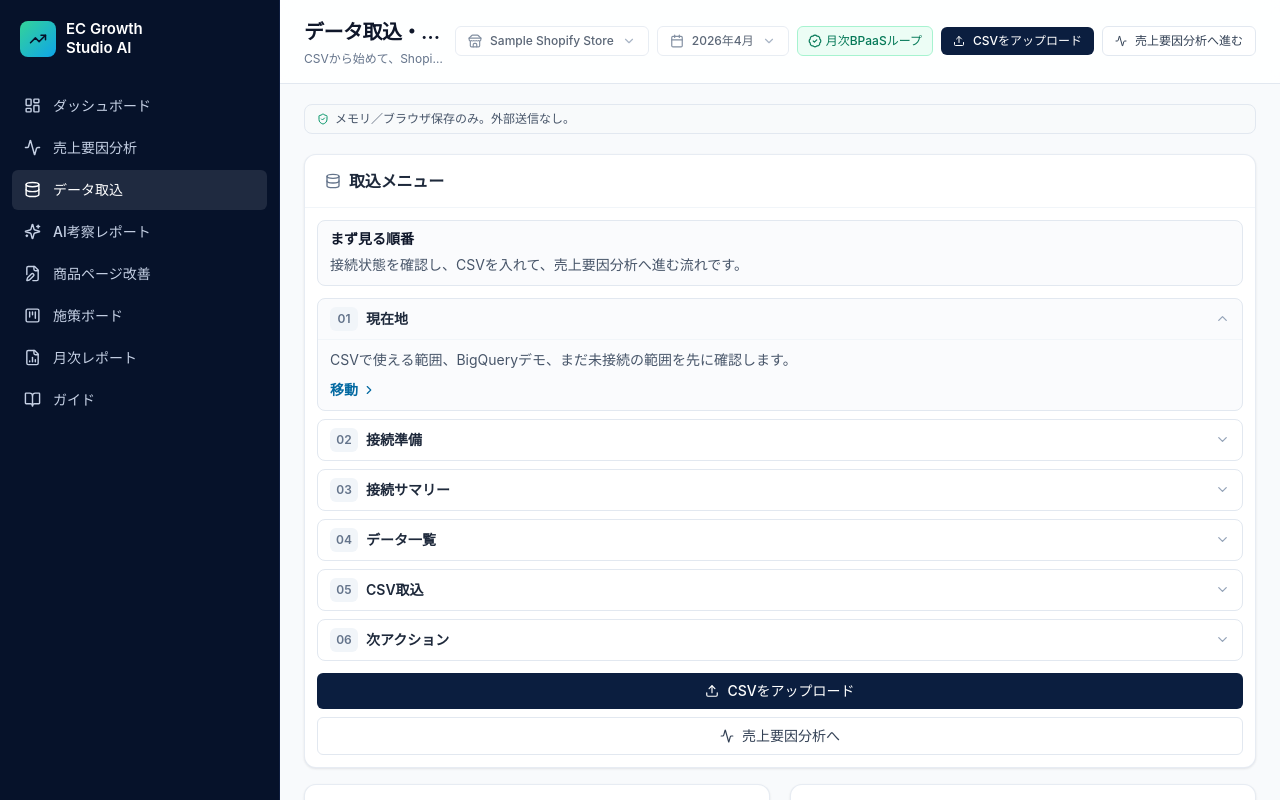
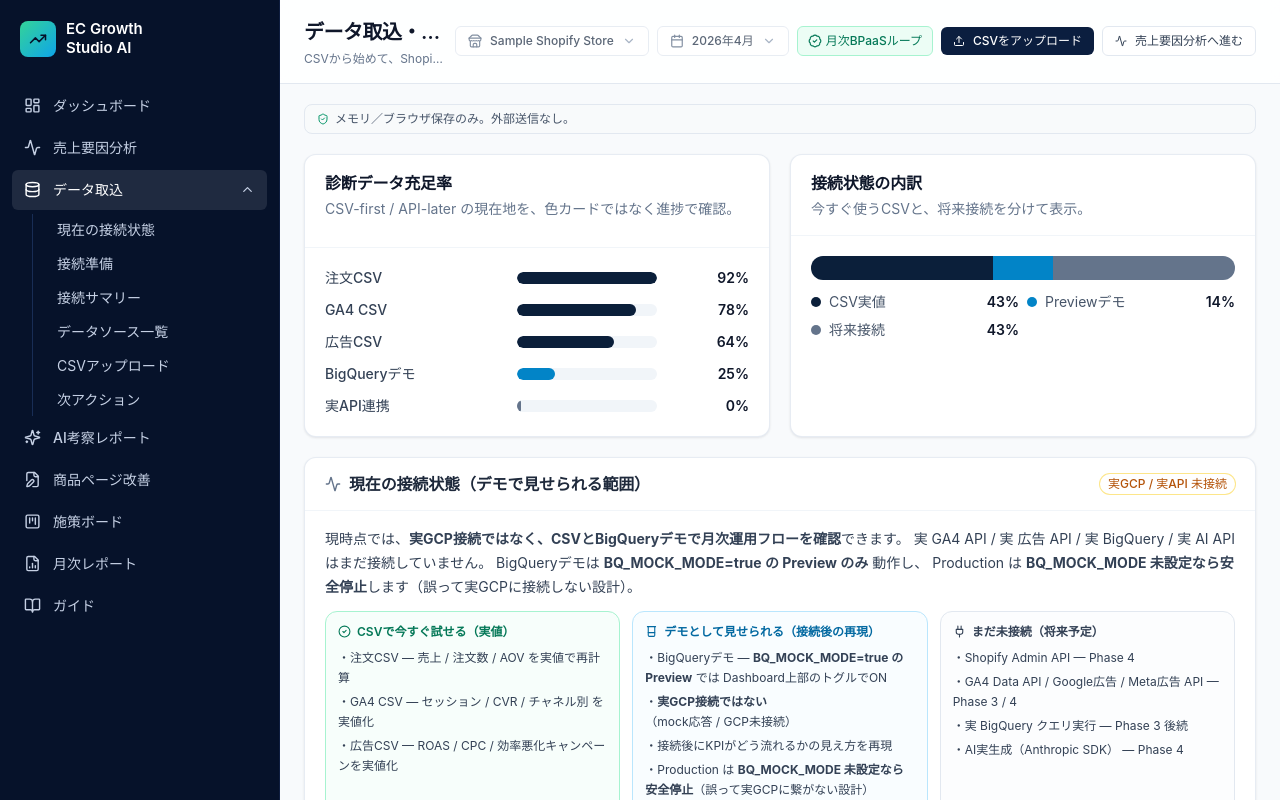
Before and after one commit to kazushi-tech/ec-growth-studio-ai, a React (Vite) app: page /app/data-import in a window 1280 px wide. Shown: the top 800 px of the page. Built offline with nearby package versions, Linux system fonts and the light colour scheme.

Commit message:
fix(sidebar): move data import sections into nav

```diff
--- a/src/components/layout/AppLayout.tsx
+++ b/src/components/layout/AppLayout.tsx
@@ -1,4 +1,4 @@
-import { useState } from "react";
+import { useEffect, useState } from "react";
 import { Outlet, useLocation } from "react-router-dom";
 import Sidebar from "./Sidebar";
 import MobileNav from "./MobileNav";
@@ -10,6 +10,17 @@ export default function AppLayout() {
 
   // ルートが変わったらドロワーは閉じる
   const close = () => setOpen(false);
+
+  useEffect(() => {
+    if (!location.hash) return;
+    const id = decodeURIComponent(location.hash.slice(1));
+    window.requestAnimationFrame(() => {
+      document.getElementById(id)?.scrollIntoView({
+        block: "start",
+        behavior: "smooth",
+      });
+    });
+  }, [location.hash, location.pathname]);
 
   return (
     <MobileNavContext.Provider value={{ open, setOpen }}>
--- a/src/components/layout/Sidebar.tsx
+++ b/src/components/layout/Sidebar.tsx
@@ -1,5 +1,5 @@
 import { useEffect, useRef, useState } from "react";
-import { NavLink } from "react-router-dom";
+import { Link, NavLink, useLocation } from "react-router-dom";
 import {
   LayoutDashboard,
   Database,
@@ -11,6 +11,7 @@ import {
   TrendingUp,
   Activity,
   BookOpen,
+  ChevronDown,
   type LucideIcon,
 } from "lucide-react";
 import {
@@ -26,6 +27,10 @@ type NavItem = {
   to: string;
   icon: LucideIcon;
   end?: boolean;
+  children?: {
+    label: string;
+    to: string;
+  }[];
 };
 
 // MVPで実装済みの7画面のみを Sidebar に出す。
@@ -35,7 +40,19 @@ type NavItem = {
 const navItems: NavItem[] = [
   { label: "ダッシュボード", to: "/app", icon: LayoutDashboard, end: true },
   { label: "売上要因分析", to: "/app/revenue-analysis", icon: Activity },
-  { label: "データ取込", to: "/app/data-import", icon: Database },
+  {
+    label: "データ取込",
+    to: "/app/data-import",
+    icon: Database,
+    children: [
+      { label: "現在の接続状態", to: "/app/data-import#data-import-current" },
+      { label: "接続準備", to: "/app/data-import#data-import-readiness" },
+      { label: "接続サマリー", to: "/app/data-import#data-import-summary" },
+      { label: "データソース一覧", to: "/app/data-import#data-import-sources" },
+      { label: "CSVアップロード", to: "/app/data-import#data-import-upload" },
+      { label: "次アクション", to: "/app/data-import#data-import-actions" },
+    ],
+  },
   { label: "AI考察レポート", to: "/app/ai-report", icon: Sparkles },
   { label: "商品ページ改善", to: "/app/product-page", icon: FileEdit },
   { label: "施策ボード", to: "/app/action-board", icon: KanbanSquare },
@@ -143,6 +160,13 @@ export default function Sidebar({ onNavigate }: Props) {
 }
 
 export function SidebarBody({ onNavigate }: Props) {
+  const location = useLocation();
+  const [openItems, setOpenItems] = useState<Record<string, boolean>>({});
+
+  const current = `${location.pathname}${location.hash}`;
+  const isPathActive = (item: NavItem) =>
+    item.end ? location.pathname === item.to : location.pathname.startsWith(item.to);
+
   return (
     <div className="flex h-full flex-col">
       <NavLink
@@ -161,20 +185,74 @@ export function SidebarBody({ onNavigate }: Props) {
       </NavLink>
 
       <nav aria-label="主要画面" className="flex-1 space-y-0.5 px-3 pt-2">
-        {navItems.map(({ label, to, icon: Icon, end }) => (
-          <NavLink
-            key={to}
-            to={to}
-            end={end}
-            onClick={onNavigate}
-            className={({ isActive }) =>
-              `nav-item ${isActive ? "nav-item-active" : ""}`
-            }
-          >
-            <Icon size={17} aria-hidden="true" />
-            <span>{label}</span>
-          </NavLink>
-        ))}
+        {navItems.map((item) => {
+          const Icon = item.icon;
+          const isActive = isPathActive(item);
+          const isOpen = openItems[item.to] ?? isActive;
+          return (
+            <div key={item.to}>
+              <div
+                className={`group flex items-center rounded-md transition-colors ${
+                  isActive
+                    ? "bg-white/10 text-white"
+                    : "text-navy-200 hover:bg-navy-800/70 hover:text-white"
+                }`}
+              >
+                <NavLink
+                  to={item.to}
+                  end={item.end}
+                  onClick={onNavigate}
+                  className="flex min-w-0 flex-1 items-center gap-3 px-3 py-2.5 text-sm font-medium"
+                >
+                  <Icon size={17} aria-hidden="true" />
+                  <span className="truncate">{item.label}</span>
+                </NavLink>
+                {item.children ? (
+                  <button
+                    type="button"
+                    aria-label={`${item.label} の項目を開閉`}
+                    aria-expanded={isOpen}
+                    onClick={() =>
+                      setOpenItems((prev) => ({
+                        ...prev,
+                        [item.to]: !(prev[item.to] ?? isActive),
+                      }))
+                    }
+                    className="mr-1 inline-flex h-8 w-8 shrink-0 items-center justify-center rounded-md text-navy-200 hover:bg-navy-700/70 hover:text-white"
+                  >
+                    <ChevronDown
+                      size={15}
+                      aria-hidden="true"
+                      className={`transition-transform ${isOpen ? "rotate-180" : ""}`}
+                    />
+                  </button>
+                ) : null}
+              </div>
+
+              {item.children && isOpen ? (
+                <div className="mt-1 space-y-0.5 border-l border-navy-700/80 pl-3 ml-5">
+                  {item.children.map((child) => {
+                    const childActive = current === child.to;
+                    return (
+                      <Link
+                        key={child.to}
+                        to={child.to}
+                        onClick={onNavigate}
+                        className={`block rounded-md px-3 py-1.5 text-sm transition-colors ${
+                          childActive
+                            ? "bg-sky-400/15 text-sky-100"
+                            : "text-navy-200 hover:bg-navy-800/70 hover:text-white"
+                        }`}
+                      >
+                        {child.label}
+                      </Link>
+                    );
+                  })}
+                </div>
+              ) : null}
+            </div>
+          );
+        })}
       </nav>
 
       <div className="space-y-3 border-t border-navy-800/80 p-4">
--- a/src/pages/DataImport.tsx
+++ b/src/pages/DataImport.tsx
@@ -1,4 +1,4 @@
-import { useRef, useState, type ReactNode } from "react";
+import { useRef, useState } from "react";
 import { Link } from "react-router-dom";
 import {
   Upload,
@@ -7,7 +7,6 @@ import {
   CheckCircle2,
   AlertTriangle,
   Cloud,
-  ChevronDown,
   ChevronRight,
   Plug,
   Beaker,
@@ -164,10 +163,6 @@ export default function DataImport() {
           メモリ／ブラウザ保存のみ。外部送信なし。
         </div>
 
-        <div className="grid gap-4 min-[1400px]:grid-cols-[15rem_minmax(0,1fr)]">
-          <DataImportLeftRail triggerSelect={triggerSelect} csvMode={csvMode} />
-
-          <div className="min-w-0 space-y-5">
         <div className="grid gap-5 lg:grid-cols-[minmax(0,1fr)_minmax(0,1fr)]">
           <ChartFrame
             title="診断データ充足率"
@@ -1754,147 +1749,8 @@ export default function DataImport() {
             <Download size={14} /> データテンプレートを取得
           </a>
         </div>
-          </div>
-        </div>
       </div>
     </>
-  );
-}
-
-function DataImportLeftRail({
-  triggerSelect,
-  csvMode,
-}: {
-  triggerSelect: () => void;
-  csvMode: CsvMode;
-}) {
-  const modeLabel =
-    csvMode === "ga4" ? "GA4 CSV" : csvMode === "ads" ? "広告CSV" : "注文CSV";
-
-  return (
-    <aside className="min-w-0 min-[1400px]:sticky min-[1400px]:top-24 min-[1400px]:self-start">
-      <SectionCard
-        title="取込メニュー"
-        icon={<Database size={16} />}
-        bodyClassName="!px-3 !py-3"
-      >
-        <div className="rounded-lg border border-slate-200 bg-slate-50/70 px-3 py-2">
-          <div className="text-sm font-semibold text-slate-900">
-            まず見る順番
-          </div>
-          <p className="mt-1 text-sm leading-6 text-slate-600">
-            接続状態を確認し、CSVを入れて、売上要因分析へ進む流れです。
-          </p>
-        </div>
-
-        <div className="mt-3 space-y-2">
-          <DataImportNavGroup
-            eyebrow="01"
-            title="現在地"
-            href="#data-import-current"
-            defaultOpen
-          >
-            CSVで使える範囲、BigQueryデモ、まだ未接続の範囲を先に確認します。
-          </DataImportNavGroup>
-          <DataImportNavGroup
-            eyebrow="02"
-            title="接続準備"
-            href="#data-import-readiness"
-          >
-            ECサイト、GA4、BigQuery の役割を読み取り専用の前提で整理します。
-          </DataImportNavGroup>
-          <DataImportNavGroup
-            eyebrow="03"
-            title="接続サマリー"
-            href="#data-import-summary"
-          >
-            取込済み件数、診断データ充足率、今月の診断可否を見ます。
-          </DataImportNavGroup>
-          <DataImportNavGroup
-            eyebrow="04"
-            title="データ一覧"
-            href="#data-import-sources"
-          >
-            データソースごとの状態、方式、AI診断への影響を表で確認します。
-          </DataImportNavGroup>
-          <DataImportNavGroup
-            eyebrow="05"
-            title="CSV取込"
-            href="#data-import-upload"
-            actionLabel={`${modeLabel}へ`}
-          >
-            注文 / GA4 / 広告CSVを切り替えてアップロードします。
-          </DataImportNavGroup>
-          <DataImportNavGroup
-            eyebrow="06"
-            title="次アクション"
-            href="#data-import-actions"
-          >
-            テンプレート取得、サンプル復帰、売上要因分析への遷移を行います。
-          </DataImportNavGroup>
-        </div>
-
-        <div className="mt-3 grid gap-2">
-          <button
-            type="button"
-            className="btn-primary w-full justify-center px-3 py-2 text-sm"
-            onClick={triggerSelect}
-          >
-            <Upload size={14} /> CSVをアップロード
-          </button>
-          <Link
-            to="/app/revenue-analysis"
-            className="btn-secondary w-full justify-center px-3 py-2 text-sm"
-          >
-            <Activity size={14} /> 売上要因分析へ
-          </Link>
-        </div>
-      </SectionCard>
-    </aside>
-  );
-}
-
-function DataImportNavGroup({
-  eyebrow,
-  title,
-  href,
-  actionLabel = "移動",
-  defaultOpen = false,
-  children,
-}: {
-  eyebrow: string;
-  title: string;
-  href: string;
-  actionLabel?: string;
-  defaultOpen?: boolean;
-  children: ReactNode;
-}) {
-  return (
-    <details
-      className="group rounded-lg border border-slate-200 bg-white open:bg-slate-50/70"
-      open={defaultOpen}
-    >
-      <summary className="flex cursor-pointer list-none items-center gap-2 px-3 py-2 text-sm font-semibold text-slate-800 marker:hidden">
-        <span className="inline-flex h-6 w-7 items-center justify-center rounded-md bg-slate-100 text-xs text-slate-500">
-          {eyebrow}
-        </span>
-        <span className="min-w-0 flex-1 truncate">{title}</span>
-        <ChevronDown
-          size={15}
-          className="text-slate-400 transition-transform group-open:rotate-180"
-        />
-      </summary>
-      <div className="border-t border-slate-100 px-3 py-2">
-        <p className="text-sm leading-6 text-slate-600">{children}</p>
-        <a
-          href={href}
-          className="mt-2 inline-flex items-center gap-1 text-sm font-semibold text-sky-700 hover:text-sky-800"
-        >
-          {actionLabel}
-          <ChevronRight size={14} />
-        </a>
-      </div>
-    </details>
   );
 }
 
```
